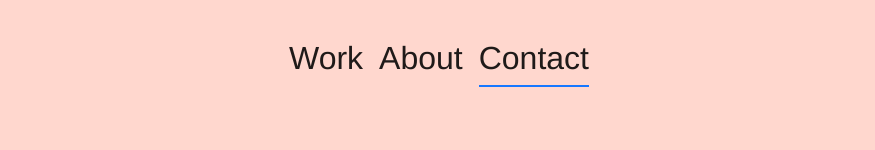
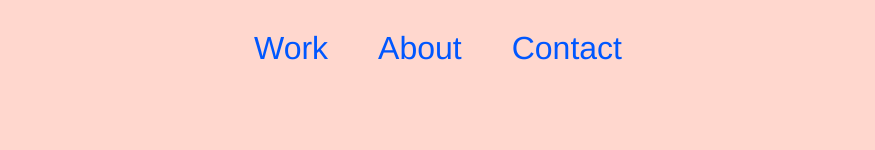
Before and after one commit to nescheytt/animator-portfolio, a React (Create React App) app: page / in a window 1280 px wide. Shown: the top 150 px of the page, without its empty margins (202-1077 px from the left). Built offline with nearby package versions, Linux system fonts and the light colour scheme.

Commit message:
feat: add anchor bar into header + header show

```diff
--- a/src/components/header/index.tsx
+++ b/src/components/header/index.tsx
@@ -1,14 +1,9 @@
-import { Row, Col } from 'antd'
-import { Component, AnchorCustom } from './styles'
+import { useEffect, useState } from 'react';
+import { Row, Col, Grid } from 'antd';
+import { Component, BurgerContainer, Burger, Screen, AnchorScreenNavbar, Sticky } from './styles';
+import { AnchorBar } from '../anchor-bar';
 
-export const Header = () => {
-  return (
-    <Component>
-      <Row>
-        <Col span={24} >
-          <AnchorCustom
-            direction="horizontal"
-            items={[
+const NavItems = [
   {
     key: 'work',
     href: '#work',
@@ -24,10 +19,82 @@ export const Header = () => {
     href: '#contact',
     title: 'Contact',
   }
-            ]}
-          />
+];
+
+const links = [
+  { label: 'Work', href: '#work' },
+  { label: 'About', href: '#about' },
+  { label: 'Contact', href: '#contact' },
+];
+
+export const Header = () => {
+  const [isOpen, setIsOpen] = useState(false);
+  const [renderScreenMenu, setRenderScreenMenu] = useState(false);
+  const [visible, setVisible] = useState(false);
+
+  const { useBreakpoint } = Grid;
+  const { md } = useBreakpoint();
+
+  const handlerOnClickBurger = () => {
+    setIsOpen(!isOpen);
+    setRenderScreenMenu(!isOpen);
+  };
+
+  let timeout: NodeJS.Timeout;
+
+  useEffect(() => {
+    setVisible(true);
+
+    const handleScroll = () => {
+      if (window.pageYOffset === 0) {
+        console.log('pasa por aca');
+        setVisible(true);
+        clearTimeout(timeout);
+      } else {
+        setVisible(true);
+        clearTimeout(timeout);
+
+        timeout = setTimeout(() => {
+          setVisible(false);
+        }, 1000);
+      }
+    };
+
+    window.addEventListener('scroll', handleScroll);
+
+    return () => {
+      window.removeEventListener('scroll', handleScroll);
+      clearTimeout(timeout);
+    };
+  }, []);
+
+  return (
+    <Component>
+      <Row>
+        <Col span={24}>
+          {md ? (
+            <Sticky scrolled={visible}>
+              <AnchorBar direction="horizontal" size="large" links={links} scrollDelay={1000} />
+            </Sticky>
+          ) : (
+            <>
+              <BurgerContainer>
+                <Burger onClick={handlerOnClickBurger} isOpen={isOpen}>
+                  <span className="line-1" />
+                  <span className="line-2" />
+                  <span className="line-3" />
+                </Burger>
+              </BurgerContainer>
+
+              {renderScreenMenu && (
+                <Screen isOpen={isOpen}>
+                  <AnchorScreenNavbar direction="vertical" onClick={handlerOnClickBurger} items={NavItems} />
+                </Screen>
+              )}
+            </>
+          )}
         </Col>
       </Row>
     </Component>
-  )
-}
+  );
+};
--- a/src/components/header/styles.ts
+++ b/src/components/header/styles.ts
@@ -1,55 +1,101 @@
-import { Anchor } from 'antd'
-import styled from 'styled-components'
+import { Anchor } from 'antd';
+import styled from 'styled-components';
 
 export const Component = styled.header`
-  margin-top: -120px;
+  padding: 20px;
   position: sticky;
   top: 0px;
   z-index: 1;
-`
+`;
 
-export const AnchorCustom = styled(Anchor)`
-  height: 120px;
-  display: flex;
-  justify-content: center;
-  align-items: center;
+export const Sticky = styled.div<{ scrolled?: boolean }>`
+  transition: opacity 0.3s ease-in-out;
+  opacity: 0;
 
-  /**
-   * Styles forced anchorbar
-   */
-  &:before {
-    border-bottom: none;
+  &:hover {
+    opacity: 1;
   }
 
-  & > div {
-    &:before {
-      border-inline-start: none !important;
-    }
-  }
+  ${({ scrolled }) => scrolled && `
+    opacity: 1;
+  `}
+`;
 
+export const AnchorScreenNavbar = styled(Anchor)`
   a {
     font-size: 32px;
   }
-`
+`;
 
-export const List = styled.ul`
-  height: 120px;
-  list-style: none;
-  margin: 0px;
-  padding: 0px;
+export const BurgerContainer = styled.div`
+  height: 90px;
+  padding: 15px;
   display: flex;
+  align-items: center;
+  justify-content: right;
+`;
+
+const line1 = `
+  border-top: 5px solid #000;
+  border-radius: 10px;
+  display: block;
+  transition: opacity 0.3s, margin 0.5s, transform 0.5s;
+  width: 50px;
+`;
+
+export const Burger = styled.div<{ isOpen: boolean }>`
+  transition: transform 0.5s;
+  z-index: 99;
+
+	.line-1 {
+		${line1};
+	}
+
+	.line-2 {
+		${line1};
+		margin: 10px 0;
+	}
+
+	.line-3 {
+		${line1};
+	}
+
+  ${({ isOpen }) => isOpen && `
+    padding: 25px 0;
+
+		.line-1 {
+      ${line1};
+			transform: rotate(45deg);
+		}
+
+		.line-2 {
+      ${line1};
+			margin: -5px 0;
+			opacity: 0;
+		}
+
+		.line-3 {
+      ${line1};
+			transform: rotate(-45deg);
+		}
+  `}
+`;
+
+export const Screen = styled.div<{ isOpen: boolean }>`
+  width: 100%;
+  height: 100vh;
+  background-color: rgba(255, 215, 206, 0.9);
+
+  display: flex;
+  align-items: center;
   justify-content: center;
-  align-items: center;
-`
+  flex-direction: column;
 
-export const Item = styled.li`
-  margin-right: 24px;
+  position: absolute;
+  transition: opacity 4s;
+  opacity: 0;
 
-  &:last-child {
-    margin-right: 0px;
-  }
-`
-
-export const Link = styled.a`
-  font-size: 32px;
-`
+  ${({ isOpen }) => isOpen && `
+    opacity: 1;
+  `}
+`;
```
Lines whose indentation alone changed are shown as unchanged.
